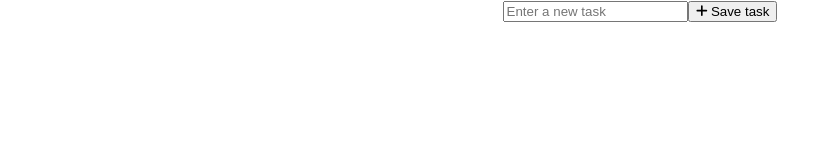
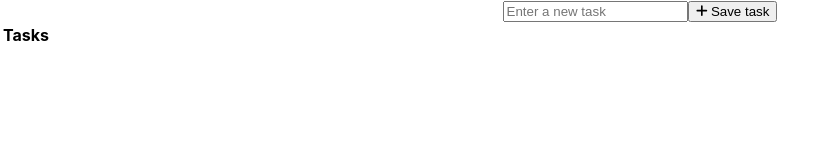
Before and after one commit to dmarsal90/react-todo, a React (Create React App) app: page / in a window 1280 px wide. Shown: the top 160 px of the page, without its empty margins (0-837 px from the left). Built offline with nearby package versions, Linux system fonts and the light colour scheme.

Commit message:
Add TaskTable to App

```diff
--- a/src/App.js
+++ b/src/App.js
@@ -1,6 +1,7 @@
 import "./App.css";
 import { TaskCreator } from "./components/TaskCreator";
 import { useState, useEffect } from "react";
+import { TaskTable } from "./components/TaskTable";
 
 function App() {
   const [tasksItems, setTaskItems] = useState([]);
@@ -27,6 +28,7 @@ function App() {
   return (
     <div className="App">
       <TaskCreator createTask={createTask} />
+      <TaskTable tasks={ tasksItems } />
 
 
     </div>
```
